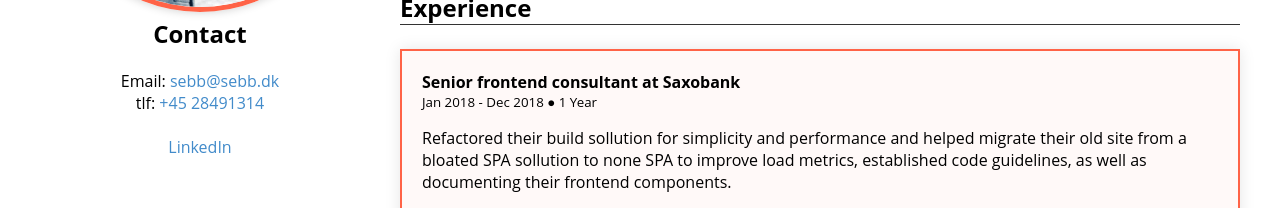
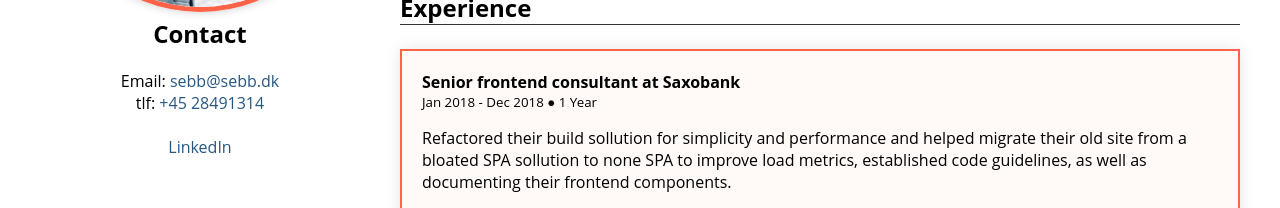
Before and after one commit to sebbdk/Curriculum-Vitae, a React app: page / in a window 1280 px wide. Shown: the part 490-698 px from the top of the page. Built offline with nearby package versions, Linux system fonts and the light colour scheme; the HTML template or start-up script is replaced by a standard one.

Commit message:
Audit fixes

```diff
--- a/src/app.css
+++ b/src/app.css
@@ -1,9 +1,3 @@
-/*
-* @Author: Kasper Sebb' brandt
-* @Date:   2018-10-23 19:53:21
-* @Last Modified by:   Kasper Sebb' brandt
-* @Last Modified time: 2018-11-12 21:10:08
-*/
 body, html {
   background-color: #222;
   padding: 0;
@@ -33,7 +27,7 @@ h3 + p {
 }
 
 a {
-  color: #428bca;
+  color: #265783;
   text-decoration: none;
 }
 
--- a/src/app.template.js
+++ b/src/app.template.js
@@ -22,7 +22,7 @@ export default class AppTemplate extends Component {
           <meta property="og:site_name" content="Vargr Vitae" />
 
           <meta name="theme-color" content="tomato" />
-          <meta name="escription" content="Curriculum Vitae for Sebastian Vargr" />
+          <meta name="Description" content="Curriculum Vitae for Sebastian Vargr" />
 
           <title>Vargr Vitae</title>
           <link rel="stylesheet" href="main.css" />
```
